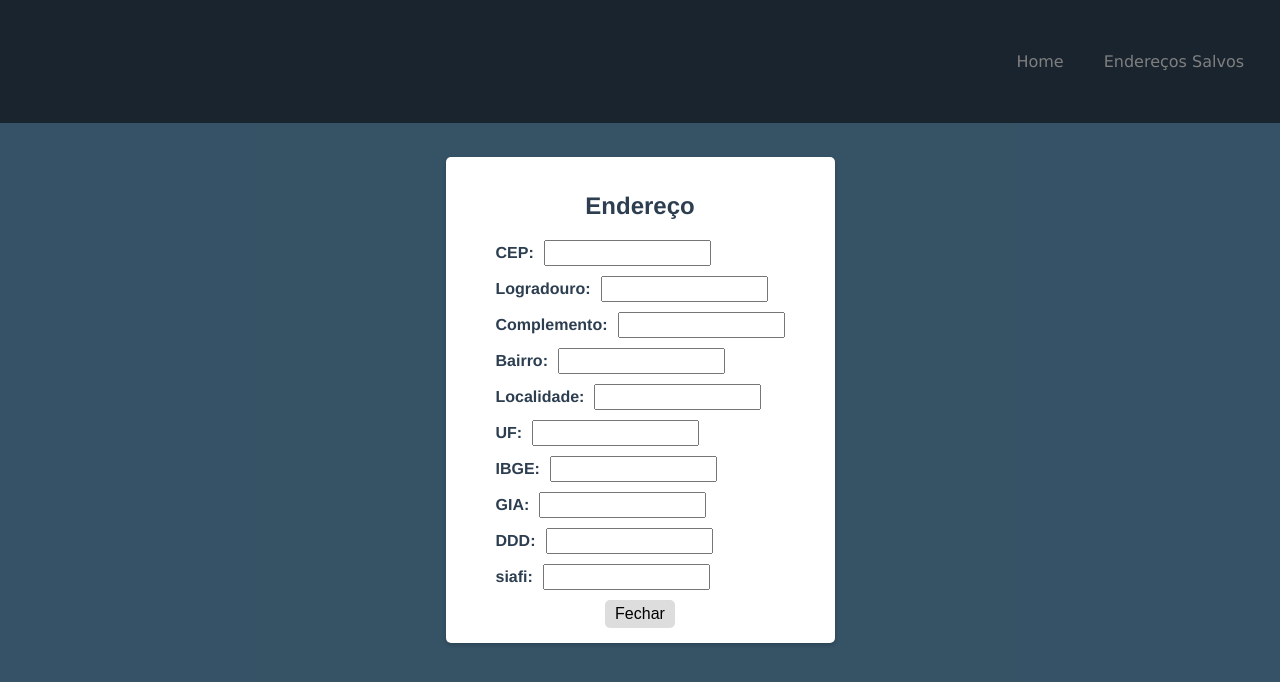
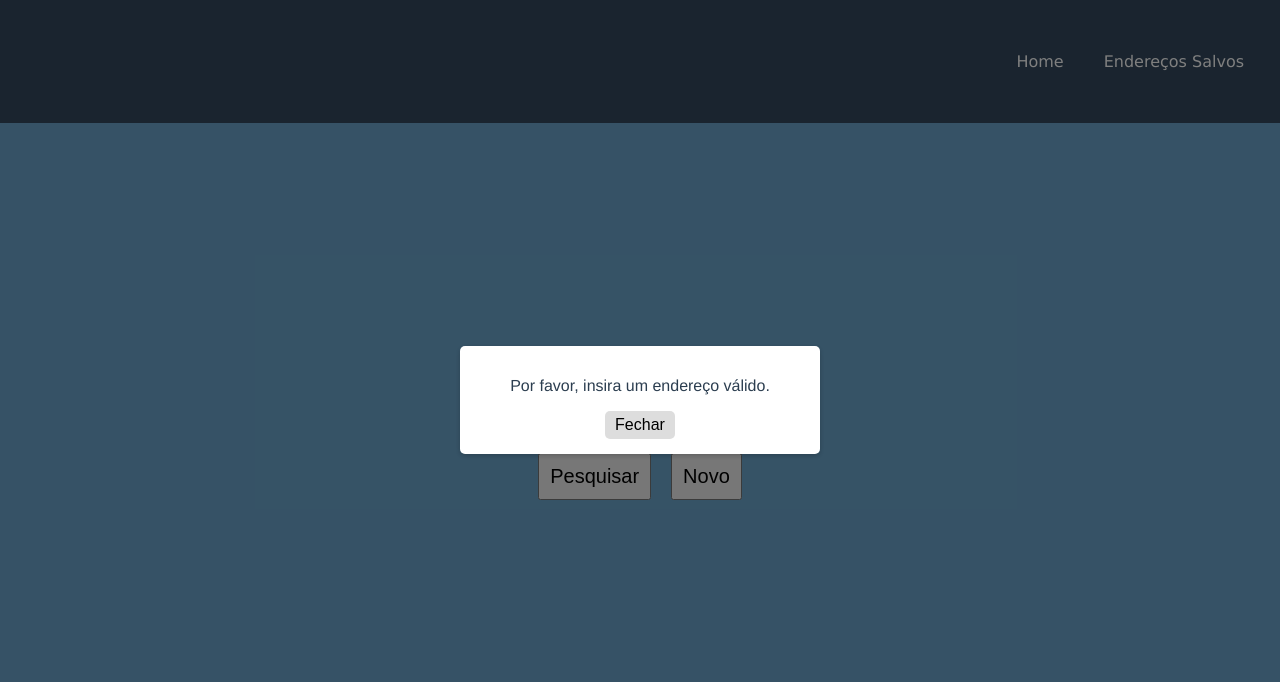
Before and after one commit to lucasmenescal/cepinfo-app, a Vue app: page / in a window 1280 px wide. Both pictures are taken after a click on the button "Pesquisar". Shown: the top 682 px of the page. Built offline with nearby package versions, Linux system fonts and the light colour scheme; no server answers.

Commit message:
Adicionado Novo e Save e Modal de Erro

```diff
--- a/src/components/EnderecoModal.vue
+++ b/src/components/EnderecoModal.vue
@@ -48,70 +48,107 @@
       <div v-else class="input-container">
         <div class="input-row">
           <label for="cep">CEP:</label>
-          <input type="text">
+          <input v-model="enderecoJsonSave.cep" type="text" required>
         </div>
         <div class="input-row">
           <label for="logradouro">Logradouro:</label>
-          <input type="text">
+          <input v-model="enderecoJsonSave.logradouro" type="text" required>
         </div>
         <div class="input-row">
           <label for="complemento">Complemento:</label>
-          <input type="text">
+          <input v-model="enderecoJsonSave.complemento" type="text">
         </div>
         <div class="input-row">
           <label for="bairro">Bairro:</label>
-          <input type="text">
+          <input v-model="enderecoJsonSave.bairro" type="text">
         </div>
         <div class="input-row">
           <label for="localidade">Localidade:</label>
-          <input type="text">
+          <input v-model="enderecoJsonSave.localidade" type="text">
         </div>
         <div class="input-row">
           <label for="uf">UF:</label>
-          <input type="text">
+          <input v-model="enderecoJsonSave.uf" type="text">
         </div>
         <div class="input-row">
           <label for="ibge">IBGE:</label>
-          <input type="text">
+          <input v-model="enderecoJsonSave.ibge" type="text">
         </div>
         <div class="input-row">
           <label for="gia">GIA:</label>
-          <input type="text">
+          <input v-model="enderecoJsonSave.gia" type="text">
         </div>
         <div class="input-row">
           <label for="ddd">DDD:</label>
-          <input type="text">
+          <input v-model="enderecoJsonSave.ddd" type="text">
         </div>
         <div class="input-row">
           <label for="siafi">siafi:</label>
-          <input type="text">
+          <input v-model="enderecoJsonSave.siafi" type="text">
         </div>
-        <div class="input-row">
-          <div class="input-columns"></div>
-          <input type="text">
-        </div>
+
       </div>
-      <button class="close-button" @click="fecharModal">Fechar</button>
+      <div class="butons">
+        <button class="close-button" @click="fecharModal">Fechar</button>
+        <button class="save-button" @click="save()">Salvar</button>
+      </div>
     </div>
   </div>
+
+  <ErrorModal :show-modal="showErrorModal" :error-message="errorMessage" @fechar-modal="fecharErroModal" />
 </template>
 
 <script>
+import ErrorModal from './ErrorModal.vue';
 export default {
   name: 'EnderecoModal',
+  components: {
+    ErrorModal
+  },
   props: {
     showModal: Boolean,
     enderecoJson: Object,
-    endereco: Object
+    endereco: Object,
   },
+
   methods: {
     fecharModal() {
       this.$emit('fechar-modal');
     },
     atualizarValor(chave, valor) {
       this.$emit('atualizar-valor', chave, valor);
+    },
+    save() {
+      if (!this.enderecoJsonSave.cep || !this.enderecoJsonSave.logradouro) {
+        this.showErrorModal = true;
+        this.errorMessage = 'CEP e logradouro nulo. Favor preencher';
+        return;
+      }
+    },
+    fecharErroModal() {
+      this.showErrorModal = false;
+      this.errorMessage = null;
+    }
+  },
+  data() {
+    return {
+      enderecoJsonSave: {
+        cep: '',
+        logradouro: '',
+        complemento: '',
+        bairro: '',
+        localidade: '',
+        uf: '',
+        ibge: '',
+        gia: '',
+        ddd: '',
+        siafi: '',
+      },
+      showErrorModal: false,
+      errorMessage: ''
     }
   }
+
 };
 </script>
 <style>
--- /dev/null
+++ b/src/components/ErrorModal.vue
@@ -0,0 +1,56 @@
+<template>
+  <div class="modal-overlay" v-show="showModal">
+    <div class="modal">
+      <p>{{ errorMessage }}</p>
+      <button class="close-button" @click="fecharErrorModal">Fechar</button>
+    </div>
+  </div>
+
+</template>
+
+<script>
+export default {
+  name: 'ErrorModal',
+  props: {
+    showModal: Boolean,
+    errorMessage: String
+  },
+  methods: {
+    fecharErrorModal() {
+      this.$emit('fechar-modal');
+    }
+  }
+};
+</script>
+
+<style>
+.modal-overlay {
+  position: fixed;
+  top: 0;
+  left: 0;
+  width: 100%;
+  height: 100%;
+  background-color: rgba(0, 0, 0, 0.5);
+  display: flex;
+  align-items: center;
+  justify-content: center;
+}
+
+.modal {
+  background-color: white;
+  padding: 15px 50px;
+  margin: 15px 50px;
+  border-radius: 5px;
+  box-shadow: 0px 2px 5px rgba(0, 0, 0, 0.2);
+  text-align: center;
+}
+
+.close-button {
+  padding: 5px 10px;
+  font-size: 16px;
+  border: none;
+  background-color: #ddd;
+  border-radius: 5px;
+  cursor: pointer;
+}
+</style>
--- a/src/components/HomeSearch.vue
+++ b/src/components/HomeSearch.vue
@@ -2,32 +2,51 @@
   <div class="home">
     <label for="home-search"></label>
     <input v-model="enderecoValue" class="home-search" type="text">
-    <button class="home-button" @click="toggleModal">Pesquisar</button>
+    <div class="buttons">
+      <button class="home-button" @click="toggleModal(false)">Pesquisar</button>
+      <button class="home-button" @click="toggleModal(true)">Novo</button>
+    </div>
   </div>
+  <ErrorModal :show-modal="showErrorModal" :error-message="errorMessage" @fechar-modal="fecharErroModal" />
 
-  <EnderecoModal :show-modal="showModal" :endereco-json="enderecoJson" @fechar-modal="fecharModal" />
-
+  <EnderecoModal :show-modal="showModal" :endereco-json="enderecoJson" @fechar-modal="fecharEnderecoModal" />
 </template>
 
 <script>
 import EnderecoModal from './EnderecoModal.vue';
+import ErrorModal from './ErrorModal.vue';
+
 export default {
   name: 'HomeSearch',
   components: {
-    EnderecoModal
+    EnderecoModal,
+    ErrorModal
   },
   data() {
     return {
       enderecoValue: '',
       enderecoJson: {},
-      showModal: false
+      showModal: false,
+      showErrorModal: false,
+      errorMessage: ''
     };
   },
   methods: {
-    toggleModal() {
+    toggleModal(isNew) {
+      if (isNew) {
+        this.enderecoValue = null;
+        this.enderecoJson = null;
+      }
+      if (!isNew && !this.enderecoValue) {
+        this.showErrorModal = true;
+        this.errorMessage = 'Por favor, insira um endereço válido.';
+        return;
+      }
       this.showModal = !this.showModal;
       if (this.showModal) {
-        this.buscarEndereco();
+        if (!isNew) {
+          this.buscarEndereco();
+        }
       }
     },
     buscarEndereco() {
@@ -42,8 +61,13 @@ export default {
           console.error('Erro na requisição:', error);
         });
     },
-    fecharModal() {
+    fecharEnderecoModal() {
       this.showModal = false;
+      this.enderecoValue = null;
+    },
+    fecharErroModal() {
+      this.showErrorModal = false;
+      this.enderecoValue = null;
     }
   }
 };
@@ -58,7 +82,7 @@ export default {
   justify-content: center;
 }
 
-.home-search{
+.home-search {
   border-radius: 10px;
 }
 
@@ -68,5 +92,4 @@ export default {
   font-size: 20px;
   margin: 10px;
 }
-
 </style>
```
